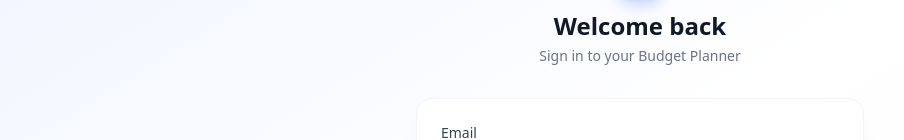
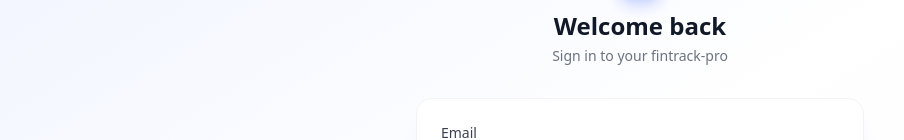
Before and after one commit to sanjaicrv/fintrack-pro-fullstack, a React (Vite) app in the folder frontend/: page /login in a window 1280 px wide. Shown: the part 231-371 px from the top of the page, without its empty margins (0-904 px from the left). Built offline with nearby package versions, Linux system fonts and the light colour scheme.

Commit message:
Renamed project to FinTrack Pro

```diff
--- a/frontend/index.html
+++ b/frontend/index.html
@@ -4,7 +4,7 @@
     <meta charset="UTF-8" />
     <link rel="icon" type="image/svg+xml" href="/favicon.svg" />
     <meta name="viewport" content="width=device-width, initial-scale=1.0" />
-    <title>Budget Planner</title>
+    <title>Fintrack-Pro</title>
   </head>
   <body>
     <div id="root"></div>
--- a/frontend/src/components/Layout/Sidebar.tsx
+++ b/frontend/src/components/Layout/Sidebar.tsx
@@ -41,7 +41,7 @@ export default function Sidebar({ open, onClose }: Props) {
             <div className="w-8 h-8 bg-primary-600 rounded-lg flex items-center justify-center">
               <Wallet size={16} className="text-white" />
             </div>
-            <span className="font-bold text-gray-900 dark:text-white text-sm">BudgetPlanner</span>
+            <span className="font-bold text-gray-900 dark:text-white text-sm">Fintrack-Pro</span>
           </div>
           <button
             onClick={onClose}
--- a/frontend/src/pages/LoginPage.tsx
+++ b/frontend/src/pages/LoginPage.tsx
@@ -34,7 +34,7 @@ export default function LoginPage() {
             <Wallet size={24} className="text-white" />
           </div>
           <h1 className="text-2xl font-bold text-gray-900 dark:text-white">Welcome back</h1>
-          <p className="text-sm text-gray-500 dark:text-gray-400 mt-1">Sign in to your Budget Planner</p>
+          <p className="text-sm text-gray-500 dark:text-gray-400 mt-1">Sign in to your fintrack-pro</p>
         </div>
 
         {/* Card */}
```
Also changed, not shown: 5 other files (tests, documents, lock files or other folders).
